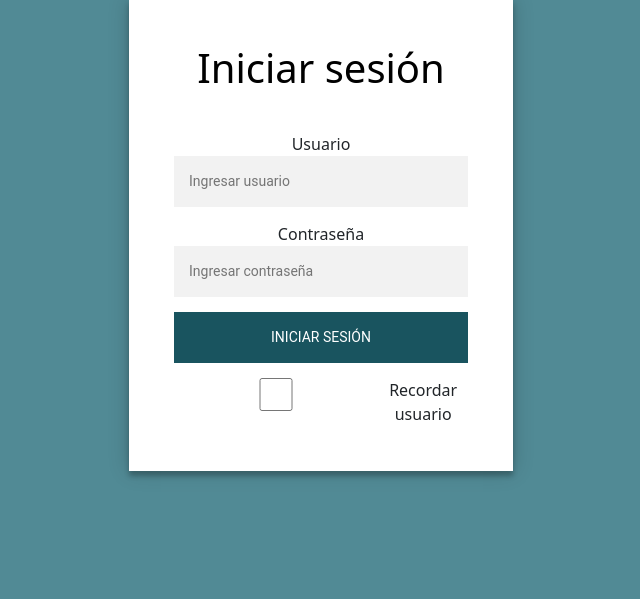
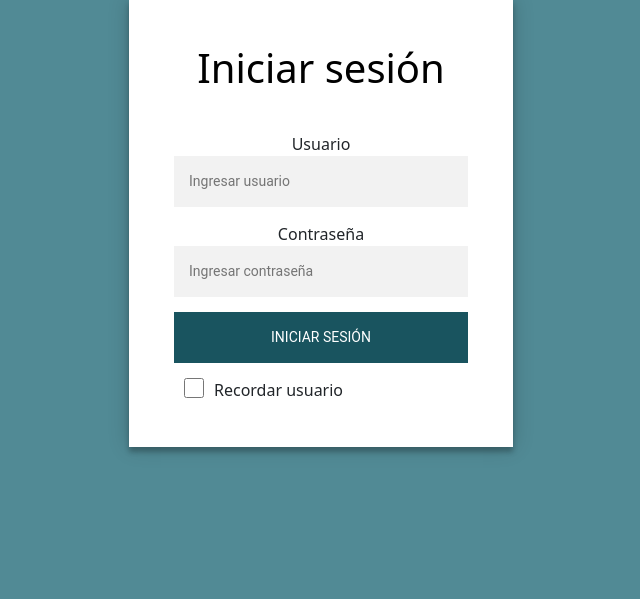
Before and after one commit to jamartinec/mintic_project_team13, a Flask app: page /iniciarSesion in a window 1280 px wide. Shown: the part 293-892 px from the top of the page, without its empty margins (319-959 px from the left). After the commit the page ends 748 px from the top, so only its background shows below. Run offline with Flask 2, Linux system fonts and the light colour scheme.

Commit message:
se le dio estilo al check de recordar usuario

```diff
--- a/app/app.py
+++ b/app/app.py
@@ -1,4 +1,4 @@
-from flask import request, Flask, render_template, jsonify, url_for, session, make_response, g
+from flask import request, Flask, flash, render_template, jsonify, url_for, session, make_response, g, redirect
 from forms.formLogin import FormLogin
 from settings.config import Configuration
 
@@ -65,6 +65,11 @@ def pageNoFound(error):
     # return render_template('404.html', data = data), 404
     return redirect(url_for('index'))
 
+@app.route('/cerrar')
+def cerrar():
+    flash("Sesion cerrada")
+    session.clear()
+    return redirect(url_for('index'))
 
 if __name__ == '__main__':
     app.register_error_handler(404, pageNoFound)
--- a/app/forms/formLogin.py
+++ b/app/forms/formLogin.py
@@ -1,10 +1,10 @@
 from flask_wtf import FlaskForm
 from wtforms import StringField, PasswordField, BooleanField, SubmitField
-from wtforms.validators import DataRequired
+from wtforms.validators import DataRequired, Length
 
 # Clase del formulario, se agrega las validaciones
 class FormLogin(FlaskForm):
-    user = StringField("Usuario", validators = [DataRequired(message = 'Ingrese usuario')])
+    user = StringField("Usuario", validators = [DataRequired(message = 'Campo requerido'), Length(min = 8, max = 10 ,message="El usuario debe tener minimo 8 caracteres y maximo 10")])
     password = PasswordField("Contraseña", validators = [DataRequired(message = 'Ingrese contraseña')])
     remember = BooleanField("Recordar usuario")
     sendForm = SubmitField("Iniciar sesión")
--- a/app/static/css/style.css
+++ b/app/static/css/style.css
@@ -41,6 +41,12 @@ nav ul {
 
 .field-wrap-check {
   display: flex ;
+}
+
+.field-wrap-check .check-input {
+  width: 20px;
+  height: 20px;
+  margin: 0 10px;
 }
 
 .error-404 {
--- a/app/templates/iniciarSesion.html
+++ b/app/templates/iniciarSesion.html
@@ -39,7 +39,7 @@
 
         <div class="field-wrap-check">
           <!-- <button type="submit"><a href="./reservarHabitacion"> Ingresar </a> </button> -->
-          {{ data.form.remember }}
+          {{ data.form.remember(class="check-input") }}
           {{ data.form.remember.label }}
         </div>
 
```
